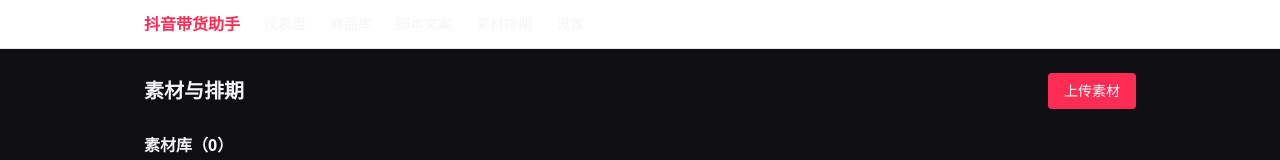
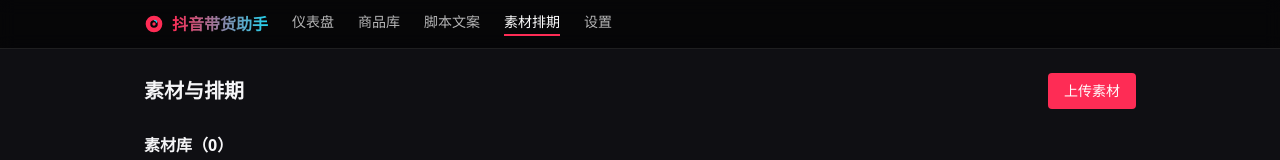
Before and after one commit to unrealinux/douyin-daihuo, a Next.js app: page /assets in a window 1280 px wide. Shown: the top 160 px of the page. Built offline with nearby package versions, Linux system fonts and the light colour scheme; no server answers; the database is empty.

Commit message:
style: dark-theme nav badge and dialog

```diff
--- a/src/components/ConfirmDialog.tsx
+++ b/src/components/ConfirmDialog.tsx
@@ -1,4 +1,6 @@
 "use client";
+
+import { Button } from "@/components/ui";
 
 interface Props {
   open: boolean;
@@ -11,13 +13,13 @@ interface Props {
 export default function ConfirmDialog({ open, title, message, onConfirm, onCancel }: Props) {
   if (!open) return null;
   return (
-    <div className="fixed inset-0 z-50 flex items-center justify-center bg-black/40" onClick={onCancel}>
-      <div className="w-80 rounded-lg bg-white p-4" onClick={(e) => e.stopPropagation()}>
-        <h3 className="mb-2 font-semibold">{title}</h3>
-        <p className="mb-4 text-sm text-gray-600">{message}</p>
+    <div className="fixed inset-0 z-50 flex items-center justify-center bg-black/70" onClick={onCancel}>
+      <div className="w-80 rounded-lg border border-white/10 bg-surface p-4 shadow-card" onClick={(e) => e.stopPropagation()}>
+        <h3 className="mb-2 font-semibold text-fg">{title}</h3>
+        <p className="mb-4 text-sm text-white/60">{message}</p>
         <div className="flex justify-end gap-2">
-          <button onClick={onCancel} className="rounded border px-3 py-1 text-sm">取消</button>
-          <button onClick={onConfirm} className="rounded bg-red-500 px-3 py-1 text-sm text-white">确认</button>
+          <Button variant="secondary" onClick={onCancel}>取消</Button>
+          <Button variant="danger" onClick={onConfirm}>确认</Button>
         </div>
       </div>
     </div>
--- a/src/components/Nav.tsx
+++ b/src/components/Nav.tsx
@@ -1,4 +1,7 @@
+"use client";
+
 import Link from "next/link";
+import { usePathname } from "next/navigation";
 
 const links = [
   { href: "/", label: "仪表盘" },
@@ -8,16 +11,38 @@ const links = [
   { href: "/settings", label: "设置" },
 ];
 
+function DiscIcon() {
+  return (
+    <svg viewBox="0 0 24 24" fill="currentColor" className="h-5 w-5 text-accent" aria-hidden>
+      <path d="M12 2a10 10 0 1 0 0 20 10 10 0 0 0 0-20Zm0 14.5A4.5 4.5 0 1 1 12 7.5a4.5 4.5 0 0 1 0 9Zm0-2.5a2 2 0 1 0 0-4 2 2 0 0 0 0 4Z" />
+      <path d="M12 7.5a.75.75 0 0 1 .75-.75 3 3 0 0 1 3 3 .75.75 0 1 1-1.5 0 1.5 1.5 0 0 0-1.5-1.5.75.75 0 0 1-.75-.75Z" fill="#22d3ee" />
+    </svg>
+  );
+}
+
 export default function Nav() {
+  const path = usePathname();
   return (
-    <nav className="border-b bg-white">
+    <nav className="sticky top-0 z-40 border-b border-white/10 bg-black/60 backdrop-blur">
       <div className="mx-auto flex max-w-5xl items-center gap-6 px-4 py-3">
-        <span className="font-bold text-accent">抖音带货助手</span>
-        {links.map((l) => (
-          <Link key={l.href} href={l.href} className="text-sm hover:text-accent">
-            {l.label}
-          </Link>
-        ))}
+        <div className="flex items-center gap-2 font-bold">
+          <DiscIcon />
+          <span className="bg-gradient-to-r from-[#fe2c55] to-[#22d3ee] bg-clip-text text-transparent">抖音带货助手</span>
+        </div>
+        {links.map((l) => {
+          const active = l.href === "/" ? path === "/" : path.startsWith(l.href);
+          return (
+            <Link
+              key={l.href}
+              href={l.href}
+              className={`border-b-2 pb-0.5 text-sm transition-colors ${
+                active ? "border-accent text-white" : "border-transparent text-white/70 hover:text-white"
+              }`}
+            >
+              {l.label}
+            </Link>
+          );
+        })}
       </div>
     </nav>
   );
--- a/src/components/StatusBadge.tsx
+++ b/src/components/StatusBadge.tsx
@@ -1,22 +1,22 @@
 const STATUS_COLORS: Record<string, string> = {
-  CANDIDATE: "bg-gray-100 text-gray-700",
-  FOLLOWING: "bg-blue-100 text-blue-700",
-  SELECTED: "bg-green-100 text-green-700",
-  DROPPED: "bg-red-100 text-red-700",
-  DRAFT: "bg-gray-100 text-gray-700",
-  ADOPTED: "bg-green-100 text-green-700",
-  DISCARDED: "bg-red-100 text-red-700",
-  PENDING: "bg-amber-100 text-amber-700",
-  PUBLISHED: "bg-green-100 text-green-700",
-  PLANNED: "bg-blue-100 text-blue-700",
-  SKIPPED: "bg-gray-100 text-gray-700",
-  QUEUED: "bg-gray-100 text-gray-700",
-  RUNNING: "bg-blue-100 text-blue-700",
-  SUCCESS: "bg-green-100 text-green-700",
-  FAILED: "bg-red-100 text-red-700",
-  UP: "bg-green-100 text-green-700",
-  STEADY: "bg-gray-100 text-gray-700",
-  DOWN: "bg-red-100 text-red-700",
+  CANDIDATE: "bg-white/10 text-white/60",
+  FOLLOWING: "bg-cyan-500/15 text-cyan-300",
+  SELECTED: "bg-success/15 text-success",
+  DROPPED: "bg-danger/15 text-danger",
+  DRAFT: "bg-white/10 text-white/60",
+  ADOPTED: "bg-success/15 text-success",
+  DISCARDED: "bg-danger/15 text-danger",
+  PENDING: "bg-warning/15 text-warning",
+  PUBLISHED: "bg-success/15 text-success",
+  PLANNED: "bg-cyan-500/15 text-cyan-300",
+  SKIPPED: "bg-white/10 text-white/60",
+  QUEUED: "bg-warning/15 text-warning",
+  RUNNING: "bg-cyan-500/15 text-cyan-300",
+  SUCCESS: "bg-success/15 text-success",
+  FAILED: "bg-danger/15 text-danger",
+  UP: "bg-accent/15 text-accent",
+  STEADY: "bg-emerald-500/15 text-emerald-300",
+  DOWN: "bg-danger/15 text-danger",
 };
 
 const STATUS_LABELS: Record<string, string> = {
@@ -29,7 +29,7 @@ const STATUS_LABELS: Record<string, string> = {
 };
 
 export default function StatusBadge({ status }: { status: string }) {
-  const color = STATUS_COLORS[status] ?? "bg-gray-100 text-gray-700";
+  const color = STATUS_COLORS[status] ?? "bg-white/10 text-white/60";
   return (
     <span className={`rounded-full px-2 py-0.5 text-xs font-medium ${color}`}>
       {STATUS_LABELS[status] ?? status}
```
